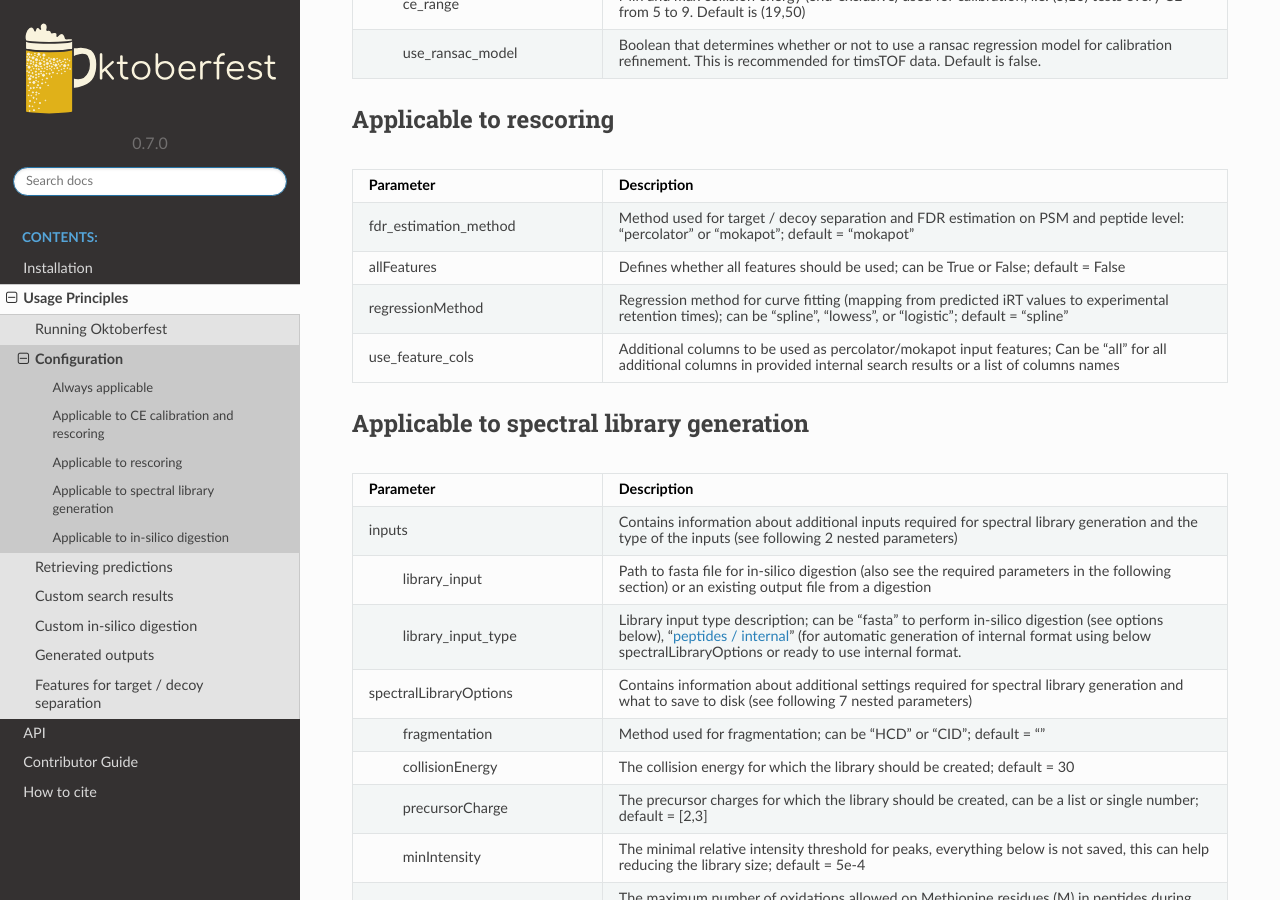
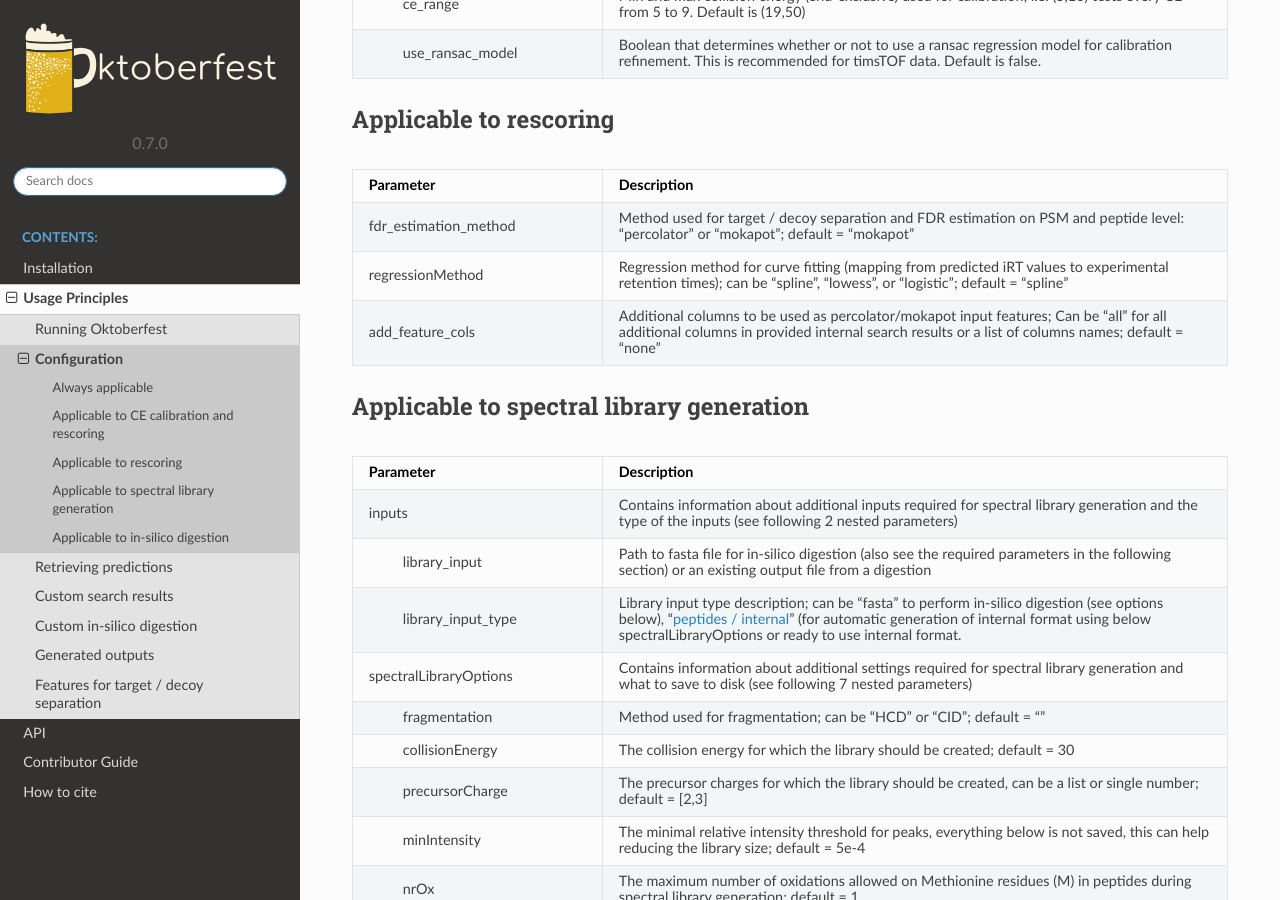
Before and after one commit to wilhelm-lab/oktoberfest, a Sphinx documentation site: the page built from docs/config.rst, in a window 1280 px wide and 900 px high, scrolled down 1327 px. Built offline with Sphinx 7.4.7 and the Read the Docs theme 2.0.0, drawn with Linux system fonts in a browser that asks for light colours.

Commit message:
fixed name of feature and documentation

```diff
--- a/docs/config.rst
+++ b/docs/config.rst
@@ -73,17 +73,15 @@
 .. table::
    :class: fixed-table
 
-   +----------------------------+----------------------------------------------------------------------------------------------------------------------------------------------------------------------------------+
-   | Parameter                  |                             Description                                                                                                                                          |
-   +============================+==================================================================================================================================================================================+
-   | fdr_estimation_method      | Method used for target / decoy separation and FDR estimation on PSM and peptide level: "percolator" or "mokapot"; default = "mokapot"                                            |
-   +----------------------------+----------------------------------------------------------------------------------------------------------------------------------------------------------------------------------+
-   | allFeatures                | Defines whether all features should be used; can be True or False; default = False                                                                                               |
-   +----------------------------+----------------------------------------------------------------------------------------------------------------------------------------------------------------------------------+
-   | regressionMethod           | Regression method for curve fitting (mapping from predicted iRT values to experimental retention times); can be "spline", "lowess", or "logistic"; default = "spline"            |
-   +----------------------------+----------------------------------------------------------------------------------------------------------------------------------------------------------------------------------+
-   | use_feature_cols           | Additional columns to be used as percolator/mokapot input features; Can be "all" for all additional columns in provided internal search results or a list of columns names       |
-   +----------------------------+----------------------------------------------------------------------------------------------------------------------------------------------------------------------------------+
+   +----------------------------+-----------------------------------------------------------------------------------------------------------------------------------------------------------------------------------------------+
+   | Parameter                  |                             Description                                                                                                                                                       |
+   +============================+===============================================================================================================================================================================================+
+   | fdr_estimation_method      | Method used for target / decoy separation and FDR estimation on PSM and peptide level: "percolator" or "mokapot"; default = "mokapot"                                                         |
+   +----------------------------+-----------------------------------------------------------------------------------------------------------------------------------------------------------------------------------------------+
+   | regressionMethod           | Regression method for curve fitting (mapping from predicted iRT values to experimental retention times); can be "spline", "lowess", or "logistic"; default = "spline"                         |
+   +----------------------------+-----------------------------------------------------------------------------------------------------------------------------------------------------------------------------------------------+
+   | add_feature_cols           | Additional columns to be used as percolator/mokapot input features; Can be "all" for all additional columns in provided internal search results or a list of columns names; default = "none"  |
+   +----------------------------+-----------------------------------------------------------------------------------------------------------------------------------------------------------------------------------------------+
 
 Applicable to spectral library generation
 -----------------------------------------
--- a/docs/jobs.rst
+++ b/docs/jobs.rst
@@ -195,7 +195,7 @@
         "prediction_server": "koina.wilhelmlab.org:443",
         "numThreads": 1,
         "fdr_estimation_method": "mokapot",
-        "allFeatures": false,
+        "add_feature_cols": "none",
         "regressionMethod": "spline",
         "ssl": true,
         "thermoExe": "ThermoRawFileParser.exe",
```
Also changed, not shown: 2 other files.
